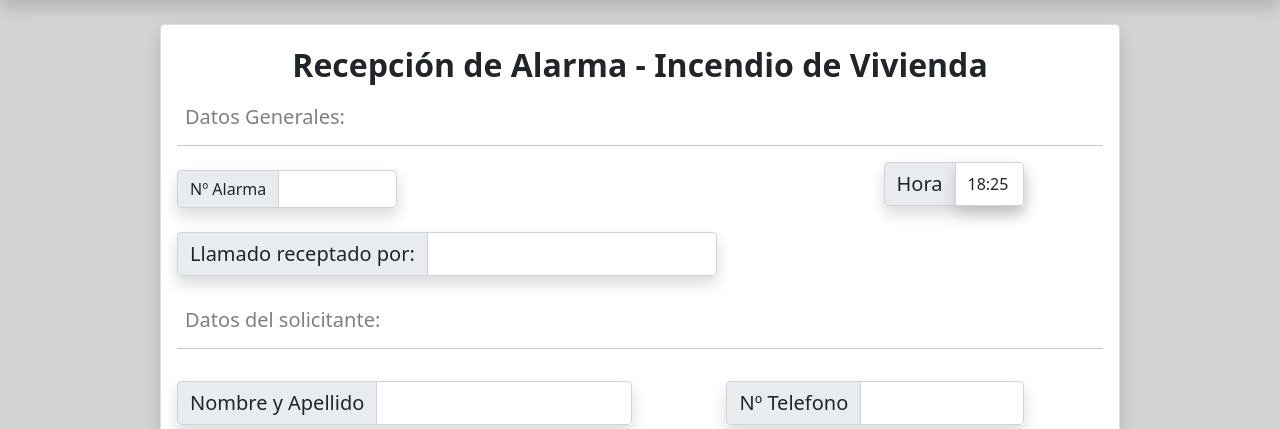
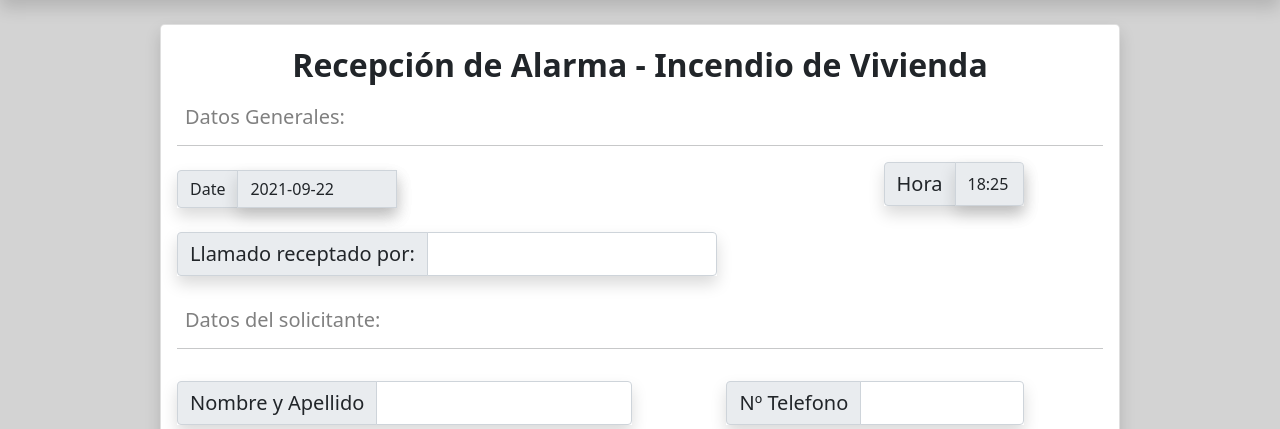
Before and after one commit to GibertSalva/RepoBurbuja2, a Django app: page /iv/ in a window 1280 px wide. Shown: the part 60-489 px from the top of the page. Run offline with Django 3.2, Linux system fonts and the light colour scheme; some libraries are stand-ins or nearby versions.

Commit message:
Added fields on templates and forms

```diff
--- a/FocusBV/forms.py
+++ b/FocusBV/forms.py
@@ -15,7 +15,8 @@ class AVform(forms.ModelForm): #HECHO
         fields = '__all__'
         exclude = ['idAlarma']
         widgets = {
-            'hora': forms.TimeInput(attrs={'class': 'form-control fs-5','id':'reloj'}),
+            'date': forms.DateInput(attrs={'class': 'form-control shadow','readonly': True}),
+            'hora': forms.TimeInput(attrs={'class': 'form-control shadow','id':'reloj','readonly': True}),
             'receptor': forms.TextInput(attrs={'class': 'form-control fs-5'}),
             'nombre': forms.TextInput(attrs={'class': 'form-control fs-5'}),
             'telefono': forms.TextInput(attrs={'class': 'form-control fs-5'}),
@@ -38,8 +39,8 @@ class IFform(forms.ModelForm): #HECHO
         fields = '__all__'
         exclude = ['idAlarma']
         widgets = {
-            'hora': forms.TimeInput(attrs={'class': 'form-control shadow', 'id': 'reloj'}),
-            'receptor': forms.TextInput(attrs={'class': 'form-control fs-5'}),
+            'date': forms.DateInput(attrs={'class': 'form-control shadow','readonly': True}),
+            'hora': forms.TimeInput(attrs={'class': 'form-control shadow','id':'reloj','readonly': True}),            'receptor': forms.TextInput(attrs={'class': 'form-control fs-5'}),
             'nombre': forms.TextInput(attrs={'class': 'form-control fs-5'}),
             'telefono': forms.TextInput(attrs={'class': 'form-control fs-5'}),
             'ciudad': forms.TextInput(attrs={'class': 'form-control fs-5'}),
@@ -58,7 +59,8 @@ class IBform(forms.ModelForm): #HECHO
         fields = '__all__'
         exclude = ['idAlarma']
         widgets = {
-            'hora': forms.TimeInput(attrs={'class': 'form-control shadow', 'id': 'reloj'}),
+            'date': forms.DateInput(attrs={'class': 'form-control shadow','readonly': True}),
+            'hora': forms.TimeInput(attrs={'class': 'form-control shadow','id':'reloj','readonly': True}),
             'receptor': forms.TextInput(attrs={'class': 'form-control fs-5'}),
             'nombre': forms.TextInput(attrs={'class': 'form-control fs-5'}),
             'telefono': forms.TextInput(attrs={'class': 'form-control fs-5'}),
@@ -77,7 +79,8 @@ class IVform(forms.ModelForm): #HECHO
         fields = '__all__'
         exclude = ['idAlarma']
         widgets = {
-            'hora': forms.TimeInput(attrs={'class': 'form-control shadow', 'id': 'reloj'}),
+            'date': forms.DateInput(attrs={'class': 'form-control shadow','readonly': True}),
+            'hora': forms.TimeInput(attrs={'class': 'form-control shadow','id':'reloj','readonly': True}),
             'receptor': forms.TextInput(attrs={'class': 'form-control fs-5'}),
             'nombre': forms.TextInput(attrs={'class': 'form-control fs-5'}),
             'telefono': forms.TextInput(attrs={'class': 'form-control fs-5'}),
@@ -99,7 +102,8 @@ class IVhform(forms.ModelForm):#Hecho
         fields = '__all__'
         exclude = ['idAlarma']
         widgets = {
-            'hora': forms.TimeInput(attrs={'class': 'form-control shadow', 'id': 'reloj'}),
+            'date': forms.DateInput(attrs={'class': 'form-control shadow','readonly': True}),
+            'hora': forms.TimeInput(attrs={'class': 'form-control shadow','id':'reloj','readonly': True}),
             'receptor': forms.TextInput(attrs={'class': 'form-control fs-5'}),
             'nombre': forms.TextInput(attrs={'class': 'form-control fs-5'}),
             'telefono': forms.TextInput(attrs={'class': 'form-control fs-5'}),
@@ -122,7 +126,8 @@ class IEform(forms.ModelForm): #HECHO
         fields = '__all__'
         exclude = ['idAlarma']
         widgets = {
-            'hora': forms.TimeInput(attrs={'class': 'form-control shadow', 'id': 'reloj'}),
+            'date': forms.DateInput(attrs={'class': 'form-control shadow','readonly': True}),
+            'hora': forms.TimeInput(attrs={'class': 'form-control shadow','id':'reloj','readonly': True}),
             'receptor': forms.TextInput(attrs={'class': 'form-control fs-5'}),
             'nombre': forms.TextInput(attrs={'class': 'form-control fs-5'}),
             'telefono': forms.TextInput(attrs={'class': 'form-control fs-5'}),
@@ -163,7 +168,8 @@ class RCform(forms.ModelForm): #HECHO
         fields = '__all__'
         exclude = ['idAlarma']
         widgets = {
-            'hora': forms.TextInput(attrs={'class': 'form-control shadow'}),
+            'date': forms.DateInput(attrs={'class': 'form-control shadow','readonly': True}),
+            'hora': forms.TimeInput(attrs={'class': 'form-control shadow','id':'reloj','readonly': True}),
             'receptor': forms.TextInput(attrs={'class': 'form-control fs-5'}),
             'nombre': forms.TextInput(attrs={'class': 'form-control fs-5'}),
             'telefono': forms.TextInput(attrs={'class': 'form-control fs-5'}),
@@ -179,7 +185,8 @@ class AUXform(forms.ModelForm): #HECHO
         fields = '__all__'
 
         widgets = {
-            'hora': forms.TimeInput(attrs={'class': 'form-control fs-5','id':'reloj'}),
+            'date': forms.DateInput(attrs={'class': 'form-control shadow','readonly': True}),
+            'hora': forms.TimeInput(attrs={'class': 'form-control shadow','id':'reloj','readonly': True}),
             'receptor': forms.TextInput(attrs={'class': 'form-control fs-5'}),
             'nombre': forms.TextInput(attrs={'class': 'form-control fs-5'}),
             'telefono': forms.TextInput(attrs={'class': 'form-control fs-5'}),
@@ -196,7 +203,8 @@ class EGform(forms.ModelForm):
         fields = '__all__'
 
         widgets = {
-            'hora': forms.TimeInput(attrs={'class': 'form-control fs-5','id':'reloj'}),
+            'date': forms.DateInput(attrs={'class': 'form-control shadow','readonly': True}),
+            'hora': forms.TimeInput(attrs={'class': 'form-control shadow','id':'reloj','readonly': True}),
             'receptor': forms.TextInput(attrs={'class': 'form-control fs-5'}),
             'nombre': forms.TextInput(attrs={'class': 'form-control fs-5'}),
             'telefono': forms.TextInput(attrs={'class': 'form-control fs-5'}),
@@ -213,7 +221,8 @@ class RPVform(forms.ModelForm):
         fields = '__all__'
 
         widgets = {
-            'hora': forms.TimeInput(attrs={'class': 'form-control fs-5','id':'reloj'}),
+            'date': forms.DateInput(attrs={'class': 'form-control shadow','readonly': True}),
+            'hora': forms.TimeInput(attrs={'class': 'form-control shadow','id':'reloj','readonly': True}),
             'receptor': forms.TextInput(attrs={'class': 'form-control fs-5'}),
             'nombre': forms.TextInput(attrs={'class': 'form-control fs-5'}),
             'telefono': forms.TextInput(attrs={'class': 'form-control fs-5'}),
@@ -231,7 +240,8 @@ class PCform(forms.ModelForm):
         fields = '__all__'
 
         widgets = {
-            'hora': forms.TimeInput(attrs={'class': 'form-control fs-5','id':'reloj'}),
+            'date': forms.DateInput(attrs={'class': 'form-control shadow','readonly': True}),
+            'hora': forms.TimeInput(attrs={'class': 'form-control shadow','id':'reloj','readonly': True}),
             'receptor': forms.TextInput(attrs={'class': 'form-control fs-5'}),
             'nombre': forms.TextInput(attrs={'class': 'form-control fs-5'}),
             'telefono': forms.TextInput(attrs={'class': 'form-control fs-5'}),
--- a/FocusBV/templates/AV.html
+++ b/FocusBV/templates/AV.html
@@ -38,7 +38,7 @@
                 </div>
             </div>
 
-            <div class="col-2 mx- offset-9">
+            <div class="col-2 mx- ">
                 <div class="input-group shadow">
                     <span class="input-group-text fs-5" id="addon-wrapping">Hora</span>
                     {{ form.hora }}
--- a/FocusBV/templates/IV.html
+++ b/FocusBV/templates/IV.html
@@ -19,8 +19,8 @@
         <div class="row g-3">
             <div class=" col-3 ">
                 <div class=" input-group shadow my-2  ">
-                    <span class="input-group-text" id="addon-wrapping">Nº Alarma</span>
-                    <input type="text" class="form-control" aria-describedby="addon-wrapping">
+                    <span class="input-group-text" id="addon-wrapping">Date</span>
+                    {{ form.date }}
                 </div>
             </div>
 
```
Also changed, not shown: FocusBV/templates/AUXf.html (+14 -13 lines), FocusBV/templates/IB.html (+15 -13 lines), FocusBV/templates/IVh.html (+5 -9 lines), FocusBV/migrations/0006_alter_accidentevehicular_cantvehiculos.py (added).
